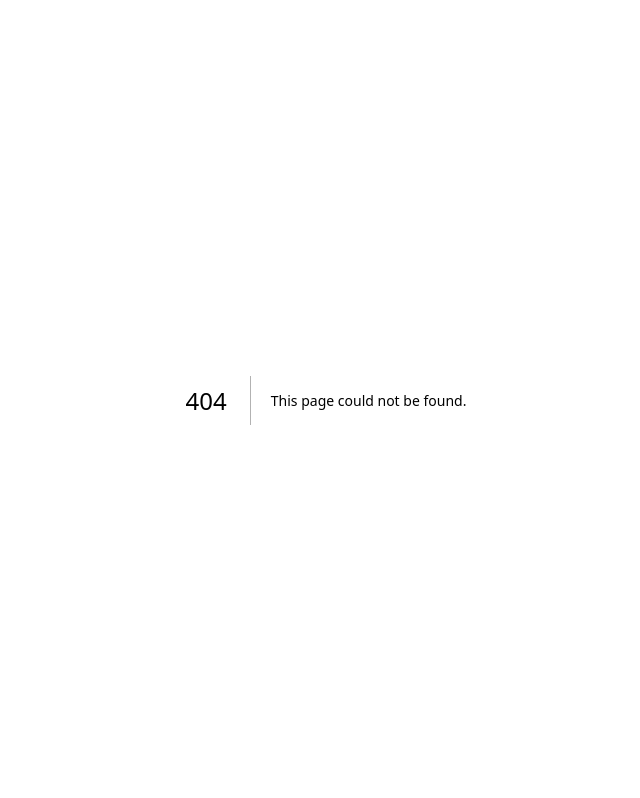
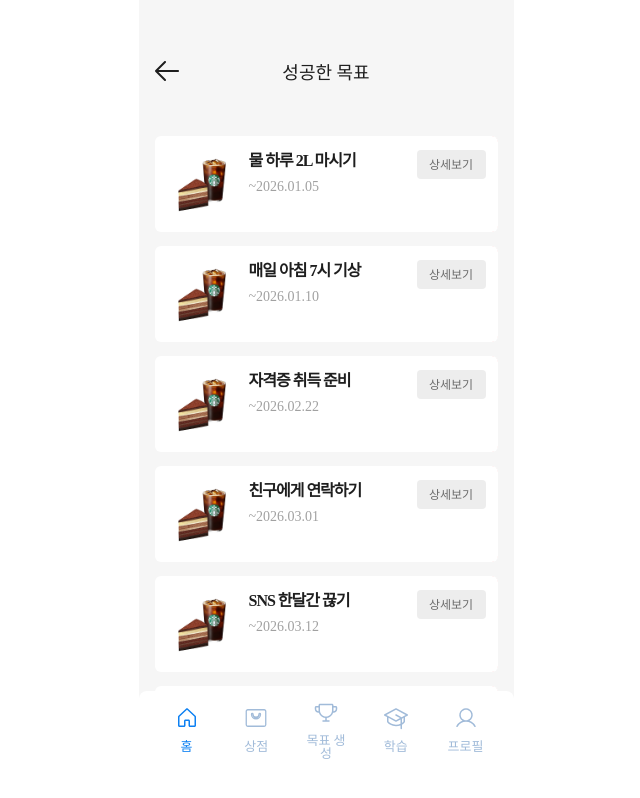
Before and after one commit to mo-tee/mo-f-ti, a Next.js app: page /home/success in a window 1280 px wide. Before the commit this address had no page. Shown: the whole page, without its empty margins (314-954 px from the left). Built offline with nearby package versions, Linux system fonts and the light colour scheme.

Commit message:
feat: 진행, 완료 페이지 개발

```diff
--- /dev/null
+++ b/src/app/home/success/page.tsx
@@ -0,0 +1,86 @@
+"use client";
+
+import { Navigation, Text } from "@/components/common";
+import Column from "@/components/common/Flex/Column";
+import Row from "@/components/common/Flex/Row";
+import { color } from "@/components/desgin-system";
+import { GoalItem } from "@/components/home";
+import { IconBackArrow } from "@/components/icon";
+import { DUMMY_SUCCESS_GOAL } from "@/constants/home/mock";
+import { flex } from "@/utils";
+import { useRouter } from "next/navigation";
+import styled from "styled-components";
+
+const Success = () => {
+  const router = useRouter();
+
+  const handleBack = () => {
+    router.back();
+  };
+
+  return (
+    <StyledSuccess>
+      <Row alignItems="center" justifyContent="space-between" width="100%">
+        <div onClick={handleBack}>
+          <IconBackArrow width={24} height={24} />
+        </div>
+        <Text fontType="Label1" color={color.G900}>
+          성공한 목표
+        </Text>
+        <BlankBox />
+      </Row>
+      <ScrollList>
+        <Column gap={14}>
+          {DUMMY_SUCCESS_GOAL.map((goal) => (
+            <GoalItem
+              key={goal.id}
+              id={goal.id}
+              name={goal.name}
+              date={goal.date}
+            />
+          ))}
+        </Column>
+      </ScrollList>
+      <Navigation />
+    </StyledSuccess>
+  );
+};
+
+export default Success;
+
+const StyledSuccess = styled.div`
+  ${flex({
+    flexDirection: "column",
+    alignItems: "center",
+  })}
+  width: 100vw;
+  height: 100vh;
+  padding: 59px 16px 109px;
+  margin: 0 auto;
+  background-color: ${color.G20};
+  gap: 49px;
+
+  @media (min-width: 601px) {
+    width: 375px;
+  }
+`;
+
+const BlankBox = styled.div`
+  width: 24px;
+  height: 24px;
+  background-color: none;
+`;
+
+const ScrollList = styled.div`
+  flex: 1 1 auto;
+  min-height: 0;
+  width: 100%;
+  overflow-y: auto;
+  gap: 14px;
+  padding-bottom: 10px;
+  scrollbar-width: none;
+
+  &::-webkit-scrollbar {
+    display: none;
+  }
+`;
```
Also changed, not shown: src/app/home/progress/page.tsx (added, +86 -0 lines).
